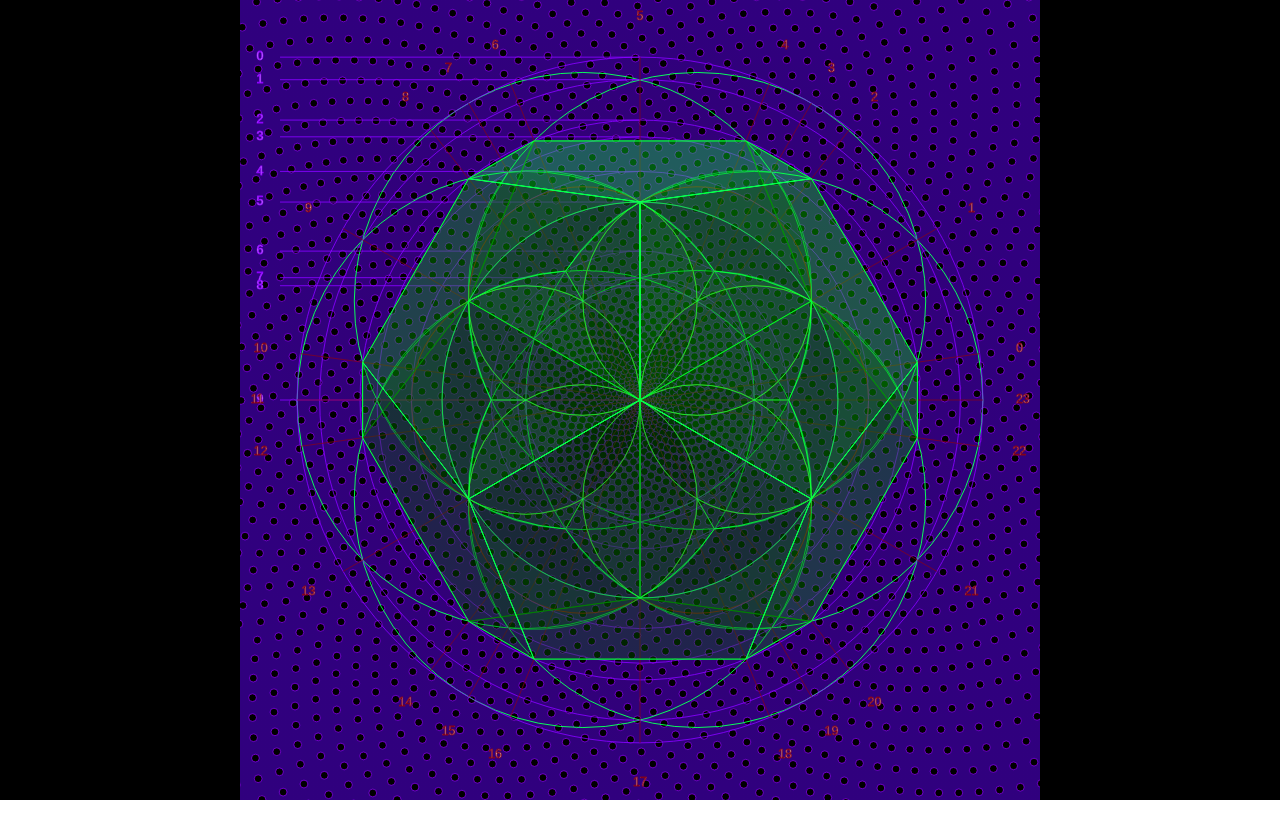
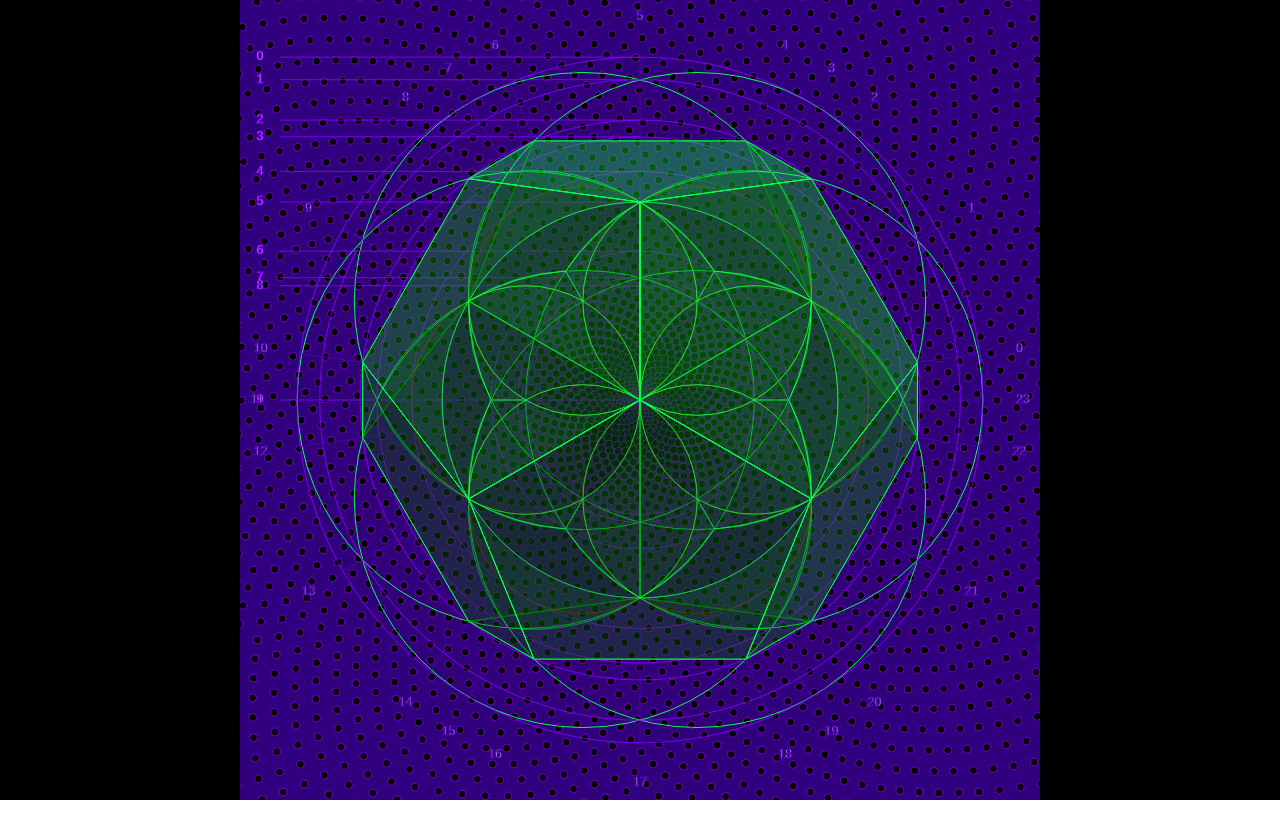
Before and after one commit to dopplerreflect/starts-with-a, a SvelteKit app: page /dodecamandala in a window 1280 px wide. Shown: the top 838 px of the page. Built offline with nearby package versions, Linux system fonts and the light colour scheme.

Commit message:
Use DopplerSVG

```diff
--- a/src/routes/dodecamandala/+page.svelte
+++ b/src/routes/dodecamandala/+page.svelte
@@ -2,6 +2,7 @@
 
 <script lang="ts">
 	import Background from '$lib/components/Background.svelte';
+	import DopplerSvg from '$lib/components/DopplerSVG.svelte';
 	import {
 		anglesArray,
 		circleIntersections,
@@ -12,9 +13,6 @@
 		viewBox
 	} from '$lib/geometry';
 	import { pathFromDSL } from '$lib/path-parser';
-	import { useSaveFile } from '$lib/save-svg';
-	import { useZoomableViewbox } from '$lib/use-zoomable-viewbox';
-	import { onMount } from 'svelte';
 	const size = 2 ** 10;
 
 	const r0 = size / 7;
@@ -52,20 +50,9 @@
 	].sort((a, b) => b - a);
 
 	const parse = pathFromDSL(angles, radii);
-
-	let svg: SVGSVGElement;
-
-	onMount(() => {
-		const unmountZoom = useZoomableViewbox(svg, 0);
-		const unMountSave = useSaveFile(svg);
-		return () => {
-			unmountZoom();
-			unMountSave();
-		};
-	});
 </script>
 
-<svg viewBox={viewBox(size)} bind:this={svg} id="dodecamandala">
+<DopplerSvg viewBox={viewBox(size)} id="dodecamandala">
 	<defs>
 		<style>
 			circle,
@@ -83,7 +70,7 @@
 			}
 			.angle {
 				/* display: none; */
-				stroke: oklch(0.25 0.37 0);
+				stroke: oklch(0.25 0.37 300);
 			}
 			.radius {
 				/* display: none; */
@@ -137,7 +124,7 @@
 			>
 		{/each}
 		{#each angles as a, i}
-			<path class="angle" d={`M0 0L${radialPointString(a, radii[0])}`} stroke="red" />
+			<path class="angle" d={`M0 0L${radialPointString(a, radii[0])}`} />
 			<text
 				class="angle"
 				x={radialPoint(a, radii[0] + size / 20).x}
@@ -244,4 +231,4 @@
 			/>
 		</g>
 	</g>
-</svg>
+</DopplerSvg>
```
